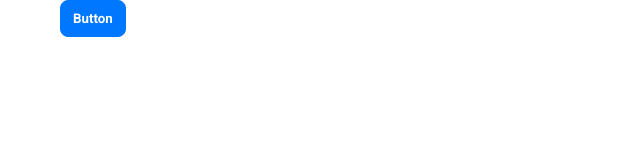
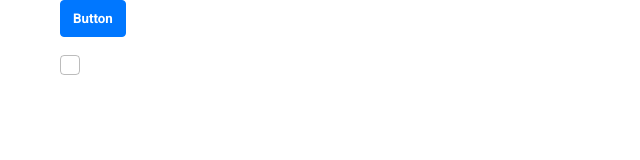
Before and after one commit to PirskiyMI/dpr-calculator, a React app: page / in a window 1280 px wide. Shown: the top 160 px of the page, without its empty margins (0-640 px from the left). Built offline with nearby package versions, Linux system fonts and the light colour scheme; the HTML template or start-up script is replaced by a standard one.

Commit message:
create Checkbox ui

```diff
--- a/src/app/index.tsx
+++ b/src/app/index.tsx
@@ -1,13 +1,20 @@
 import { Button } from 'src/shared/ui/button';
 import 'src/shared/lib/styles/index.scss';
 import { withProviders } from './providers';
+import { Checkbox } from 'src/shared/ui/controls/checkbox';
+import { useCheckbox } from 'src/shared/lib/hooks/use-checkbox';
 
 function App() {
+   const { checked, onChange } = useCheckbox();
+
    return (
       <div className="container">
          <Button type="primary" size="large" shape="round">
             Button
          </Button>
+         <br />
+         <br />
+         <Checkbox checked={checked} onChange={onChange} />
       </div>
    );
 }
--- /dev/null
+++ b/src/shared/lib/hooks/use-checkbox.ts
@@ -0,0 +1,9 @@
+import { useState } from 'react';
+
+export const useCheckbox = () => {
+   const [checked, setChecked] = useState<boolean>(false);
+
+   const onChange = () => setChecked((prev) => (prev = !prev));
+
+   return { checked, onChange };
+};
--- a/src/shared/lib/styles/variables/borders.scss
+++ b/src/shared/lib/styles/variables/borders.scss
@@ -1,4 +1,4 @@
 :root {
    --border-default: 1px solid;
-   --border-radius-default: 8px;
+   --border-radius-default: 4px;
 }
--- a/src/shared/ui/button/styles.module.scss
+++ b/src/shared/ui/button/styles.module.scss
@@ -40,7 +40,8 @@
       color: rgb(var(--color-light));
       background-color: rgb(var(--color-primary));
       transition: border-color ease 0.2s, background-color ease 0.2s;
-      &:active {
+      &:active,
+      &:focus {
          border-color: rgb(var(--color-primary-active));
          background-color: rgb(var(--color-primary-active));
       }
@@ -70,9 +71,9 @@
             color: rgb(var(--color-primary));
             border-color: rgb(var(--color-primary));
          }
-         &:active {
-            border-color: rgb(var(--color-primary-active));
-         }
+      }
+      &:active {
+         border-color: rgb(var(--color-primary-active));
       }
    }
    &_text {
--- /dev/null
+++ b/src/shared/ui/controls/checkbox/index.tsx
@@ -0,0 +1,29 @@
+import { FC, KeyboardEvent } from 'react';
+import styles from './styles.module.scss';
+
+interface Props {
+   checked: boolean;
+   onChange: () => void;
+}
+
+export const Checkbox: FC<Props> = ({ checked, onChange }) => {
+   const enterHandle = (e: KeyboardEvent) => {
+      if (e.key === 'Enter') onChange();
+   };
+
+   return (
+      <>
+         <input
+            type="checkbox"
+            className={styles.input}
+            name="ch1"
+            id="ch1"
+            checked={checked}
+            onKeyDown={enterHandle}
+         />
+         <div className={styles.checkbox} onClick={onChange}>
+            <div className={styles.checkbox__flag} />
+         </div>
+      </>
+   );
+};
--- /dev/null
+++ b/src/shared/ui/controls/checkbox/styles.module.scss
@@ -0,0 +1,36 @@
+.checkbox {
+   width: 20px;
+   height: 20px;
+   display: flex;
+   align-items: center;
+   justify-content: center;
+   border: var(--border-default) rgba(var(--color-dark), 0.3);
+   transition: border-color ease 0.3s;
+   cursor: pointer;
+   &:hover {
+      border-color: rgb(var(--color-primary));
+   }
+   &__flag {
+      width: 14px;
+      height: 14px;
+      transition: background-color ease 0.3s;
+   }
+   &,
+   &__flag {
+      border-radius: var(--border-radius-default);
+   }
+}
+
+.input {
+   position: absolute;
+   opacity: 0;
+   &:focus + .checkbox {
+      border-color: rgb(var(--color-primary));
+   }
+   &:checked + .checkbox {
+      border-color: rgb(var(--color-primary));
+      & > .checkbox__flag {
+         background-color: rgb(var(--color-primary));
+      }
+   }
+}
```
